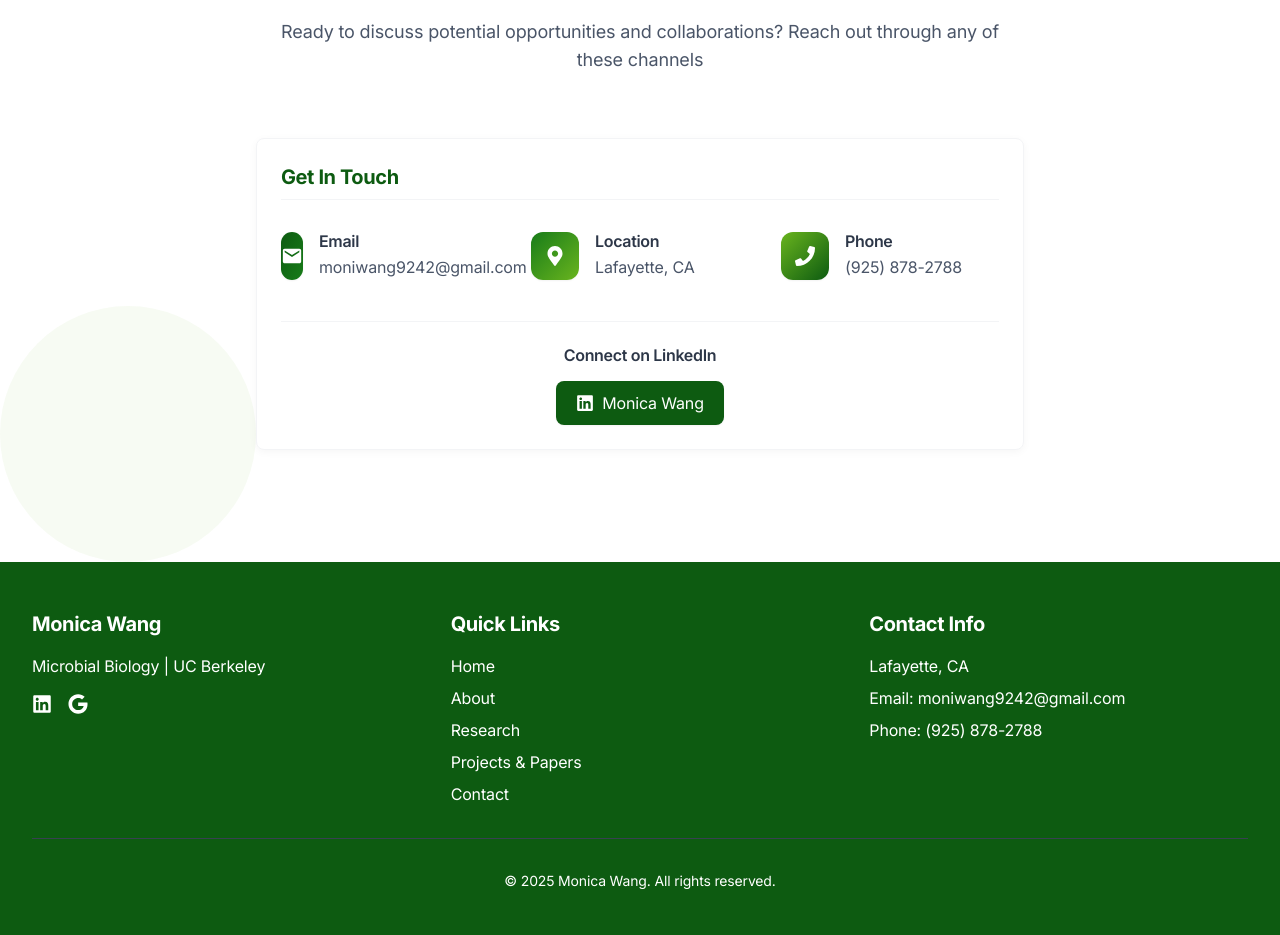
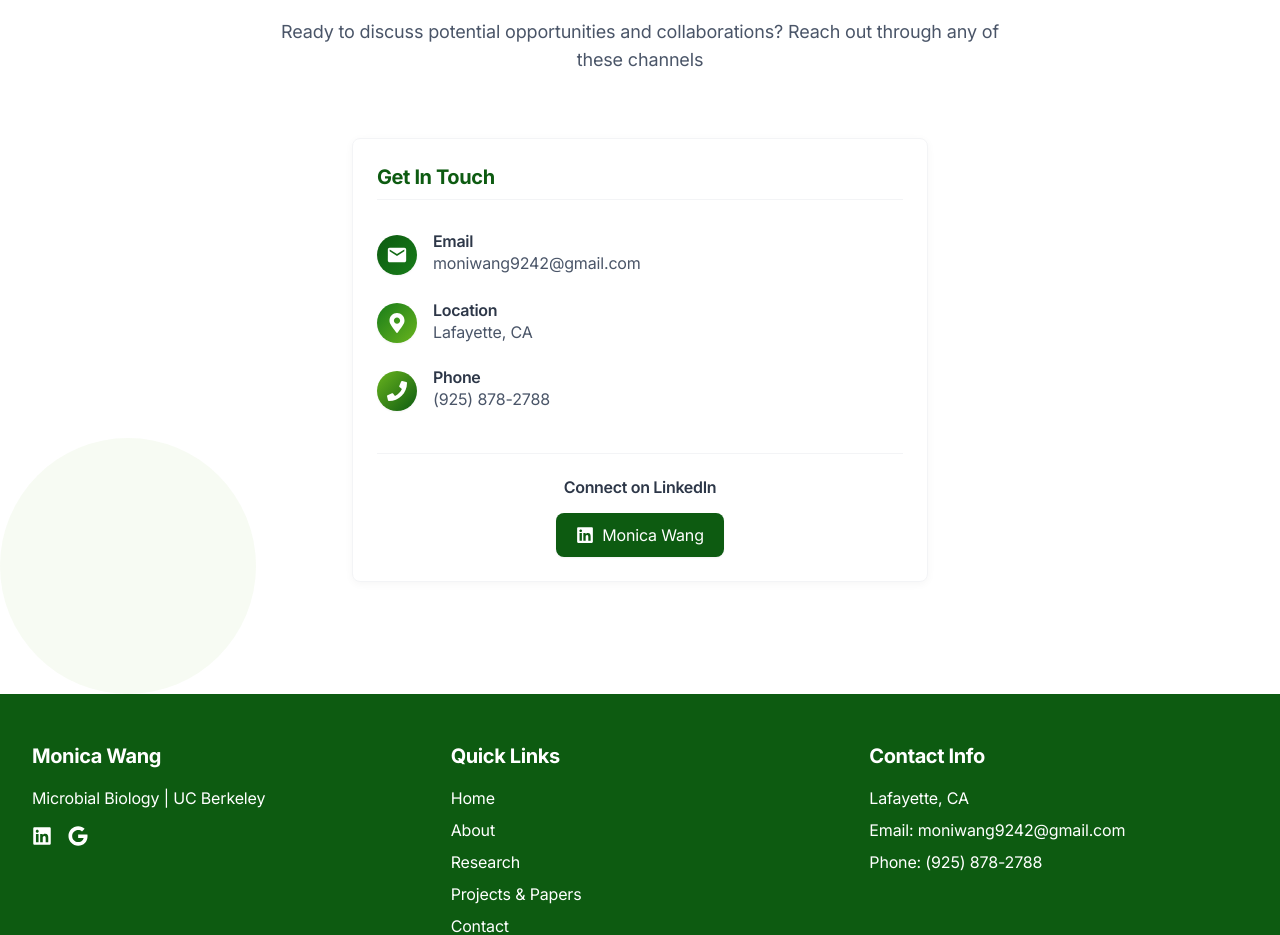
Before and after one commit to aviju888/mw-portfolio, a Next.js app: page / in a window 1280 px wide. Shown: the part 7380-8315 px from the top of the page. Built offline with nearby package versions, Linux system fonts and the light colour scheme.

Commit message:
Update Contact section with cleaner stacked list format

```diff
--- a/src/components/Contact.tsx
+++ b/src/components/Contact.tsx
@@ -13,6 +13,30 @@ const Contact = () => {
       transition: { duration: 0.5 }
     }
   };
+
+  const contactItems = [
+    {
+      icon: <MdEmail size={22} />,
+      label: "Email",
+      value: "moniwang9242@gmail.com",
+      link: "mailto:moniwang9242@gmail.com",
+      gradient: "from-[var(--secondary)] to-[var(--accent)]"
+    },
+    {
+      icon: <FaMapMarkerAlt size={20} />,
+      label: "Location",
+      value: "Lafayette, CA",
+      link: null,
+      gradient: "from-[var(--accent)] to-[var(--highlight)]"
+    },
+    {
+      icon: <FaPhone size={20} />,
+      label: "Phone",
+      value: "(925) 878-2788",
+      link: "tel:9258782788",
+      gradient: "from-[var(--highlight)] to-[var(--secondary)]"
+    }
+  ];
 
   return (
     <section id="contact" className="py-20 md:py-28 bg-white dark:bg-gray-900 relative overflow-hidden">
@@ -40,7 +64,7 @@ const Contact = () => {
           </p>
         </motion.div>
 
-        <div className="max-w-3xl mx-auto">
+        <div className="max-w-xl mx-auto">
           <motion.div
             initial="hidden"
             whileInView="visible"
@@ -52,46 +76,27 @@ const Contact = () => {
                 Get In Touch
               </h3>
 
-              <div className="grid grid-cols-1 md:grid-cols-3 gap-8">
-                <div className="flex items-start">
-                  <div className="w-12 h-12 rounded-xl bg-gradient-to-br from-[var(--secondary)] to-[var(--accent)] text-white flex items-center justify-center shadow-sm mr-4">
-                    <MdEmail size={22} />
+              <div className="space-y-6">
+                {contactItems.map((item, index) => (
+                  <div key={index} className="flex items-center">
+                    <div className={`w-10 h-10 rounded-full bg-gradient-to-br ${item.gradient} text-white flex items-center justify-center shadow-sm mr-4 flex-shrink-0`}>
+                      {item.icon}
                     </div>
                     <div>
-                    <h4 className="font-semibold text-[var(--heading-color)] mb-1">Email</h4>
+                      <h4 className="font-semibold text-[var(--heading-color)]">{item.label}</h4>
+                      {item.link ? (
                         <a
-                      href="mailto:moniwang9242@gmail.com"
+                          href={item.link}
                           className="text-[var(--text-color)] hover:text-[var(--secondary)] transition-colors"
                         >
-                      moniwang9242@gmail.com
+                          {item.value}
                         </a>
+                      ) : (
+                        <p className="text-[var(--text-color)]">{item.value}</p>
+                      )}
                     </div>
                   </div>
-
-                <div className="flex items-start">
-                  <div className="w-12 h-12 rounded-xl bg-gradient-to-br from-[var(--accent)] to-[var(--highlight)] text-white flex items-center justify-center shadow-sm mr-4">
-                    <FaMapMarkerAlt size={20} />
-                  </div>
-                  <div>
-                    <h4 className="font-semibold text-[var(--heading-color)] mb-1">Location</h4>
-                    <p className="text-[var(--text-color)]">Lafayette, CA</p>
-                  </div>
-                </div>
-
-                <div className="flex items-start">
-                  <div className="w-12 h-12 rounded-xl bg-gradient-to-br from-[var(--highlight)] to-[var(--secondary)] text-white flex items-center justify-center shadow-sm mr-4">
-                    <FaPhone size={20} />
-                  </div>
-                  <div>
-                    <h4 className="font-semibold text-[var(--heading-color)] mb-1">Phone</h4>
-                    <a
-                      href="tel:9258782788"
-                      className="text-[var(--text-color)] hover:text-[var(--secondary)] transition-colors"
-                    >
-                      (925) 878-2788
-                    </a>
-                  </div>
-                </div>
+                ))}
               </div>
 
               <div className="mt-10 pt-6 border-t border-gray-100 dark:border-gray-700 text-center">
```
Lines whose indentation alone changed are shown as unchanged.
